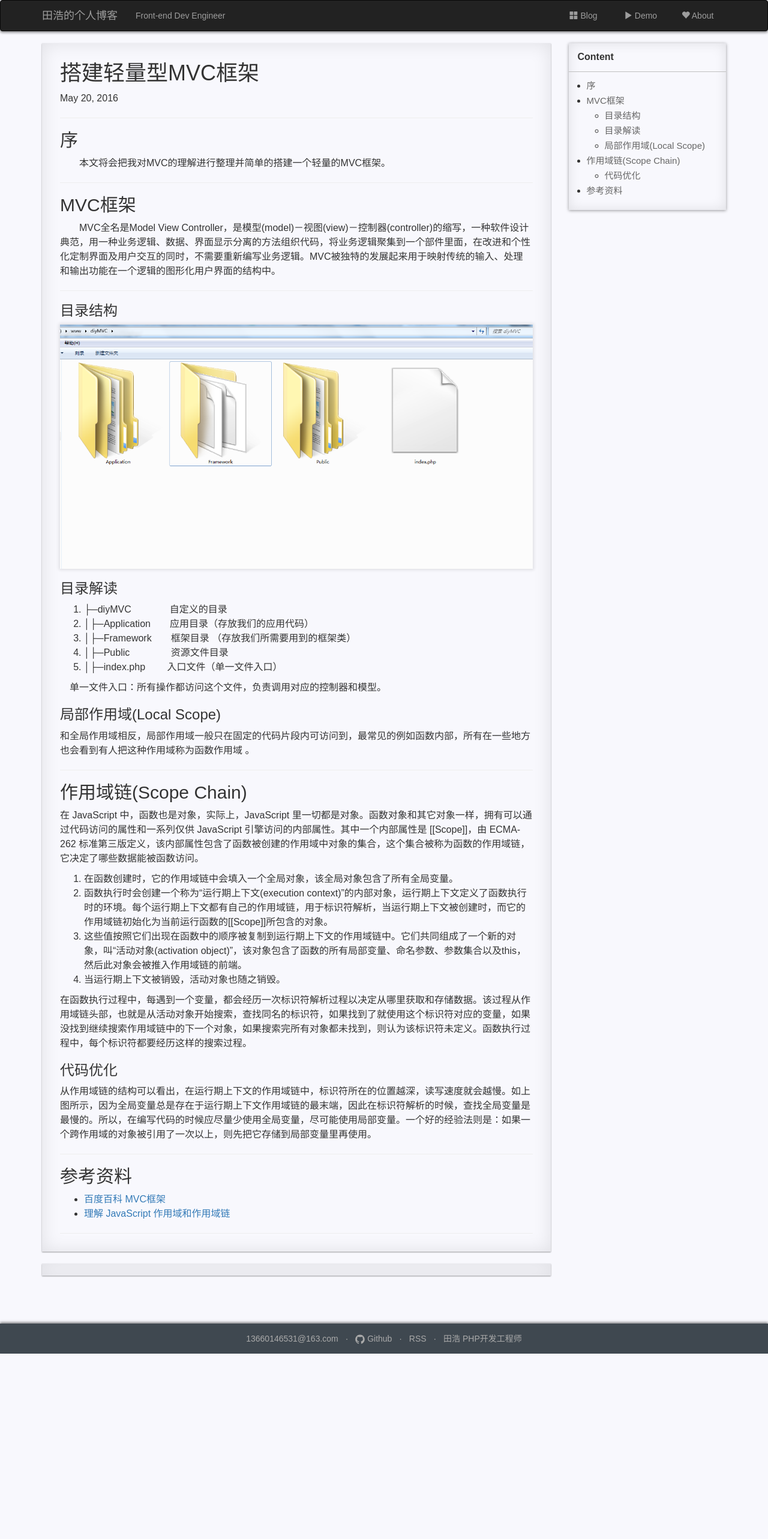
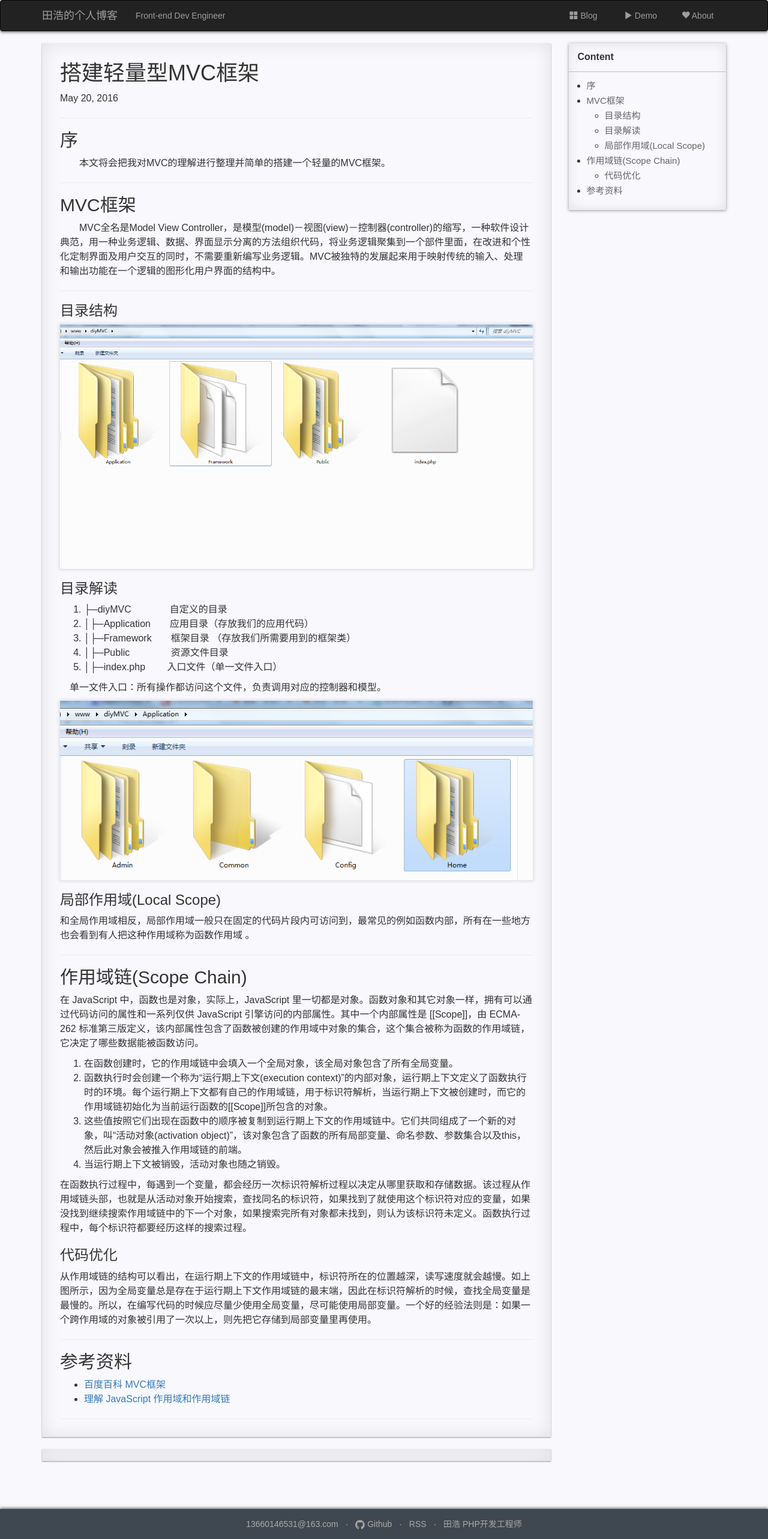
Before and after one commit to thphp/thphp.github.io, a Jekyll site: the page built from _posts/2015-05-21-php.md, in a window 1280 px wide. Shown: the whole page at 60% size. Built offline with Jekyll 4.4.1, drawn with Linux system fonts in a browser that asks for light colours; nearby versions of some CDN libraries; comment, search, counter and statistics services are not loaded; a style sheet for code colours, icons or effects is not loaded; before the commit the page ends 2256 px from its top, so only the background shows below that.

Commit message:
y77777777777777777777777777777777

```diff
--- a/_posts/2015-05-21-php.md
+++ b/_posts/2015-05-21-php.md
@@ -38,7 +38,7 @@ categories: PHP
 
 &emsp;单一文件入口：所有操作都访问这个文件，负责调用对应的控制器和模型。
 
-
+![](http://thphp.github.io/images/Mvc_App.png)
 
 ### 局部作用域(Local Scope)
 
```
